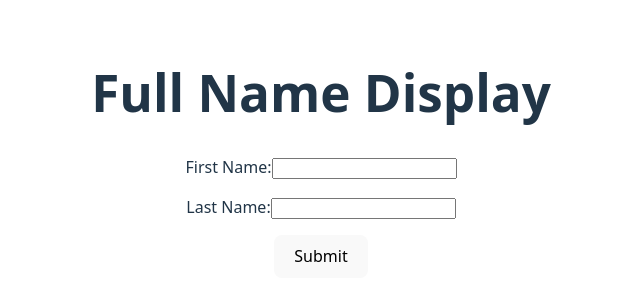
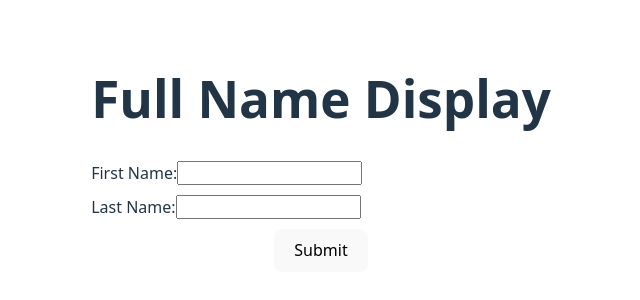
Before and after one commit to akhtarzaheen/xdisplay, a React (Vite) app: page / in a window 1280 px wide. Shown: the part 238-538 px from the top of the page, without its empty margins (319-959 px from the left). Built offline with nearby package versions, Linux system fonts and the light colour scheme.

Commit message:
xdisplay removed div2

```diff
--- a/src/App.jsx
+++ b/src/App.jsx
@@ -32,14 +32,14 @@ console.log(firstName.length === 0 || lastName.length === 0)
     <>
      <h1>Full Name Display</h1>
     <form onSubmit={firstName.length === 0 || lastName.length === 0 ? null : handleSubmit}>
-      <p>
+      <span style={{display: 'flex',marginBottom: '10px'}}>
       <label for="firstName">First Name:</label>
         <input type="text"onChange={handleFirstNameChange} value={firstName} name="firstName" required/>
-        </p>
-        <p>
+        </span>
+        <span  style={{display: 'flex',marginBottom: '10px'}}>
         <label for="lastName">Last Name:</label>
         <input onChange={handleLastNameChange} value={lastName} type="text" name="lastName" required/>
-        </p>
+        </span>
       <button type="submit">Submit</button>
     </form>
        <p>{text}</p>
```
